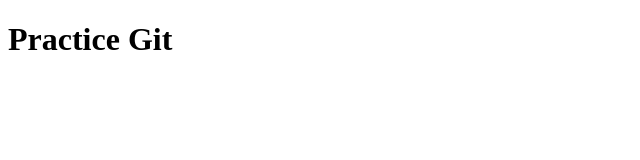
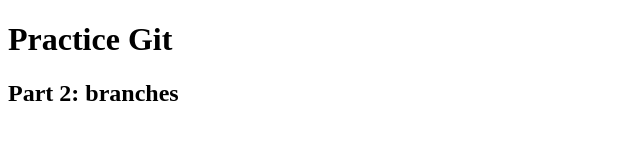
Before and after one commit to ist10720251/final_project_ist107_2025, a plain HTML site: page index.html in a window 1280 px wide. Shown: the whole page, without its empty margins (0-640 px from the left). Drawn offline with Linux system fonts and the light colour scheme.

Commit message:
Update html

```diff
--- a/index.html
+++ b/index.html
@@ -9,7 +9,7 @@
 
 <body>
     <h1>Practice Git</h1>
-
+    <h2>Part 2: branches</h2>
 
 </body>
 
```
